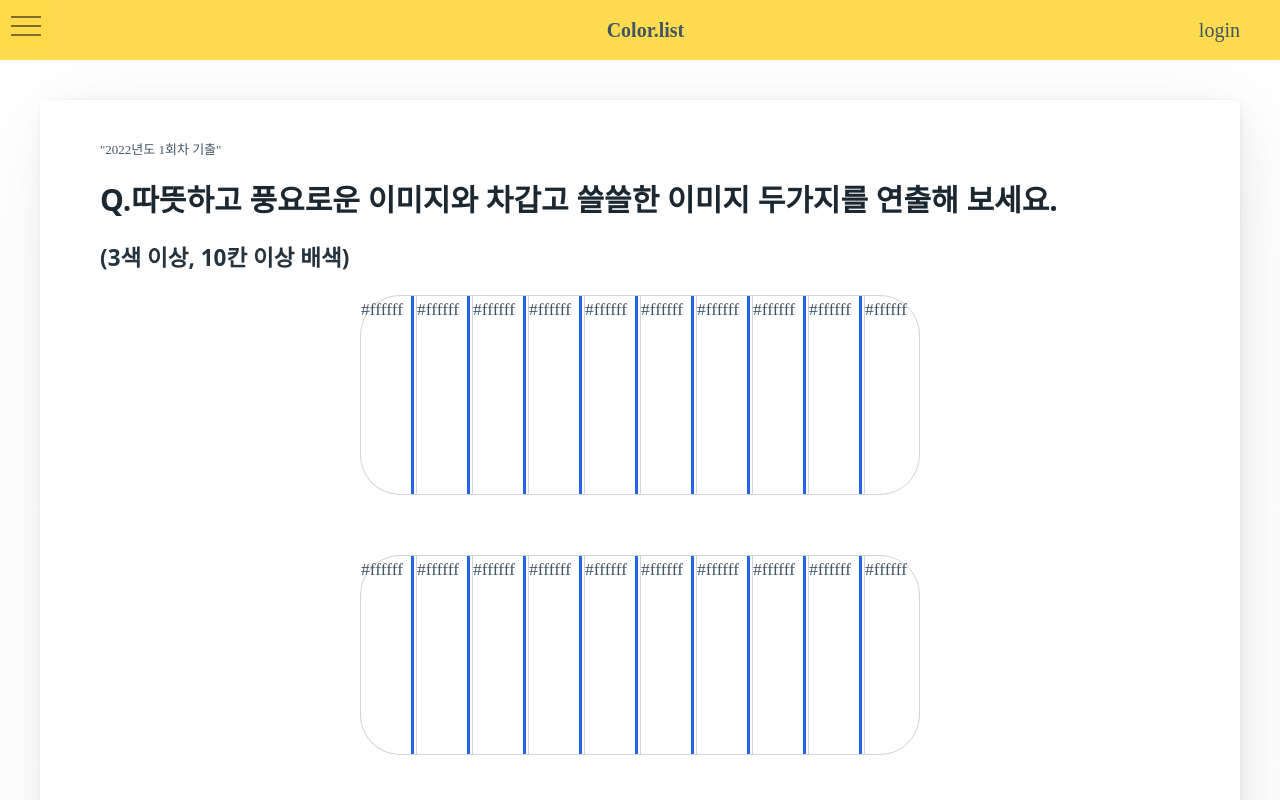
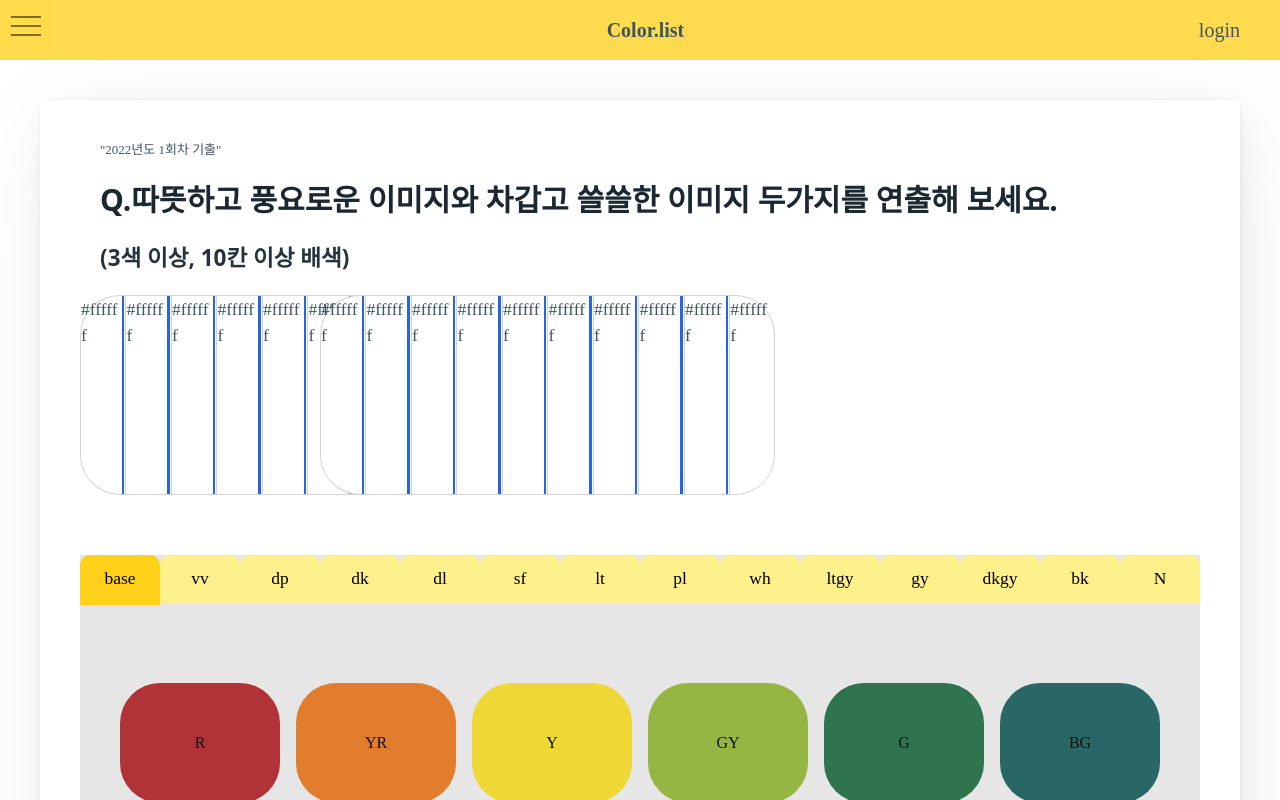
Before and after one commit to lisohh/Colorist-frontend, a React (Vite) app: page / in a window 1280 px wide. Built offline with nearby package versions, Linux system fonts and the light colour scheme; a web font is replaced by a local one.

Commit message:
Feat: 선택칸 분리 후 css 변경

```diff
--- a/src/pages/testform/Pallete.tsx
+++ b/src/pages/testform/Pallete.tsx
@@ -59,6 +59,7 @@ function Pallete() {
         value={JSON.stringify(colors)}
         hidden={true}
       />
+      <div className="flex flex-row">
         <ResizableBoxes
           colors={colors.slice(0, BOX_COUNT)}
           deleteSelected={deleteSelected} // 1을 받으면 1을 삭제
@@ -67,6 +68,7 @@ function Pallete() {
           colors={colors.slice(BOX_COUNT, 2 * BOX_COUNT)}
           deleteSelected={(i) => deleteSelected(i + BOX_COUNT)} // 1을 받아도 => 11을 넘겨야
         />
+      </div>
       <div id="pallete-box">
         <Tabs.Root
           defaultValue={Object.keys(allPallete)[0]}
--- a/src/pages/testform/ResizableBoxes.tsx
+++ b/src/pages/testform/ResizableBoxes.tsx
@@ -1,6 +1,6 @@
 import React, { useEffect, useState } from "react";
 
-const width = 512;
+const width = 240;
 
 // 구조 분해 할당
 // https://beta.reactjs.org/learn/passing-props-to-a-component
@@ -83,8 +83,11 @@ function ResizableBoxes({
   }, [isChanging, oldSegments, startX]);
 
   return (
-    <table className="selectedContainer flex flex-row">
-      <tr className="flex flex-row w-1/2 h-48">
+    <table
+      className="selectedContainer flex flex-row"
+      style={{ width: `${width}px` }}
+    >
+      <tr className="flex flex-row h-48">
         {segments.map((segment, i) => (
           <td
             className="flex flex-row p-0"
--- a/src/pages/testform/TestForm.css
+++ b/src/pages/testform/TestForm.css
@@ -38,7 +38,6 @@ div#pallete {
 }
 
 .selectedContainer {
-  justify-content: center;
   margin-bottom: 1rem;
   border-collapse: inherit;
 }
```
Lines whose indentation alone changed are shown as unchanged.
